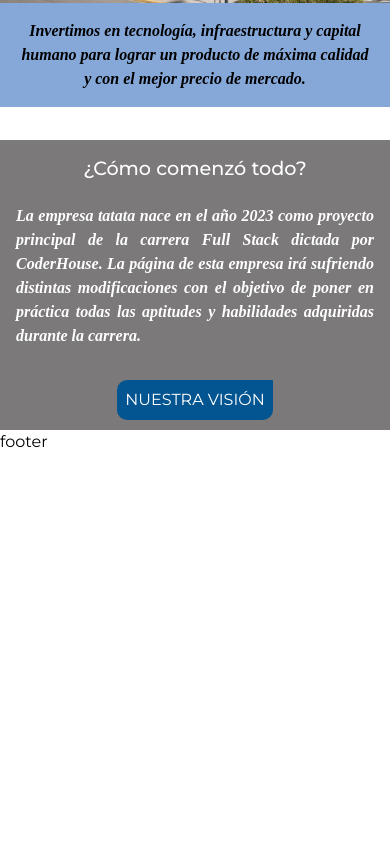
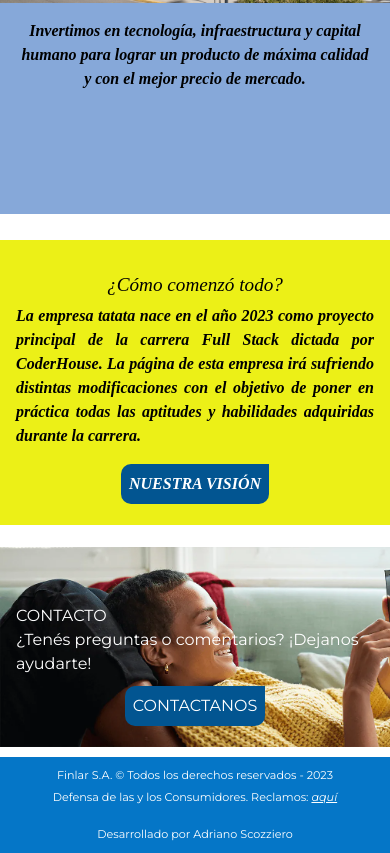
Before and after one commit to Scozzieroadriano/PreEntrega3ScozzieroHTML, a plain HTML site: page index.html in a window 390 px wide. Shown: the part 386-1239 px from the top of the page. Before the commit the page ends 844 px from the top, so only its background shows below. Drawn offline with nearby package versions, Linux system fonts and the light colour scheme.

Commit message:
hader y footer version mobile terminado, index version mobile terminado

```diff
--- a/index.html
+++ b/index.html
@@ -77,15 +77,33 @@
                     <a class="seccion-principal__article-boton" href="./pages/sobre-nosotros.html#vision-historia">NUESTRA
                         VISIÓN</a>
 
+            </article>
+            <hr>
+            <hr>
+            <article class="seccion-principal__contacto">
+
+                <span class="seccion-principal__contacto-titulo">CONTACTO</span>
+
+                <span class="seccion-principal__contacto-text">¿Tenés preguntas o comentarios? ¡Dejanos
+                    ayudarte!</span>
+
+                <a class="seccion-principal__contacto-boton"
+                    href="./pages/sobre-nosotros.html#vision-historia">CONTACTANOS</a>
 
             </article>
-
 
         </section>
 
     </main>
-    <footer>
-        footer
+    <hr>
+    <footer class="footer">
+        <span>Finlar S.A. © Todos los derechos reservados - 2023 </span>
+        <span>Defensa de las y los Consumidores. Reclamos: <a
+                href="https://www.argentina.gob.ar/economia/comercio/defensadelconsumidor"
+                >aquí</a> </span>
+        <hr>
+        <span>Desarrollado por Adriano Scozziero</span>
+
     </footer>
 
     <script src="https://cdn.jsdelivr.net/npm/bootstrap@5.1.3/dist/js/bootstrap.bundle.min.js" integrity="sha384-ka7Sk0Gln4gmtz2MlQnikT1wXgYsOg+OMhuP+IlRH9sENBO0LRn5q+8nbTov4+1p" crossorigin="anonymous"></script>
--- a/styles/scss/_base.scss
+++ b/styles/scss/_base.scss
@@ -7,19 +7,27 @@
 $primary-color:#0576c7;
 $secondary-color: #86a8d9;
 $complement-color:#2CA1DB;
+$tertiary-color: rgb(236, 240, 23) ;
 $btn-color: #025591;
+
 //Declaro mixins
-@mixin flex-center {
+@mixin flex-box ($justify:center,$align:center,$direction:column) {
     display: flex;
-    align-items: center;
-    justify-content: center;
+    align-items: $align;
+    justify-content: $justify;
+    flex-direction: $direction;
 }
-@mixin estilo-parrafo {
+@mixin estilo-parrafo($background){
     text-align: center;
-    font-size:medium;
+    font-size:1rem;
     font-style: italic;
     font-weight:600;
     font-family: serif;
+    background-color: $background;
+    @if lightness($background)>50{
+        color: black;
+    } @else {color: white;}
+
 }
 //Declaro propiedades de etiquetas generales
 ul,li{
@@ -28,7 +36,8 @@ ul,li{
     margin: 0;
 }
 hr{
-    margin:.5rem;
+    margin:.3rem;
+    visibility: hidden;
 }
 
 body{
@@ -36,7 +45,7 @@ body{
     color: black
 }
 a{
-    @include flex-center;
+    @include flex-box(center,center,row);
     text-decoration: none;
  }
 h1{
--- /dev/null
+++ b/styles/scss/components/_buttons.scss
@@ -0,0 +1,7 @@
+@mixin button-index{
+    background-color: $btn-color;
+    color:white;
+    padding: 8px;
+    border-radius: 10px 0 10px 10px;
+    margin-bottom: 5px;
+}
--- a/styles/scss/components/_footer.scss
+++ b/styles/scss/components/_footer.scss
@@ -0,0 +1,16 @@
+.footer{
+    background-color: $primary-color;
+    @include flex-box(center,center,column);
+    padding: 10px;
+    gap: 5px;
+    font-size: .7rem;
+    text-align: center;
+    color: white;
+
+    a{display: inline;
+        font-style: italic;
+        color: white;
+        text-decoration: underline;
+    }
+
+}
--- a/styles/scss/components/_menu-redes-sociales.scss
+++ b/styles/scss/components/_menu-redes-sociales.scss
@@ -1,7 +1,7 @@
 .header__social-menu {
     grid-area: social;
     border: 1px solid black;
-    @include flex-center;
+    @include flex-box(center,center,row);
     gap: 2px;
 
     .social-item{
--- a/styles/scss/main.scss
+++ b/styles/scss/main.scss
@@ -1,6 +1,7 @@
 @import "./base";
-
-//Importk los archivos que conforman el header principal de la página.
+//Importo la hoja de estilos para todos los botones a utilizar.
+@import "./components/buttons";
+//Importo los archivos que conforman el header principal de la página.
 @import "./components/header.scss";
 @import "./components/menu-redes-sociales";
 @import "./components/menu-principal";
--- a/styles/scss/pages/_index.scss
+++ b/styles/scss/pages/_index.scss
@@ -1,48 +1,59 @@
 .seccion-principal{
     width: 100%;
-    @include flex-center;
-    flex-direction: column;
+    @include flex-box(center,center,column);
 
     &__title{
         visibility: hidden;
     }
 
     &__portada{
-      @include flex-center;
-      flex-direction: column;
+        @include flex-box(center,center,column);
+
         img{
             width: 100%;
 
         }
         &-desc{
-            @include estilo-parrafo;
-            background-color: $secondary-color;
+            @include estilo-parrafo($secondary-color);
+            width: 100%;
+            height: 25vh;
             padding: 1em;
         }
 
     }
 
     &__article{
-        @include flex-center;
-        flex-direction: column;
-        background-color: rgb(123, 121, 121);
-        color: white;
+        @include flex-box(center,center,column);
+        @include estilo-parrafo($tertiary-color);
+        padding: 1em;
+
 
         &-title{
             margin-top: .5em;
         }
 
         &-text{
-           @include estilo-parrafo;
+          // @include estilo-parrafo;
            text-align: justify;
-           padding: 1em;
         }
         &-boton{
-            background-color: $btn-color;
-            color:white;
-            padding: 8px;
-            border-radius: 10px 0 10px 10px;
-            margin-bottom: 10px;
+            @include button-index;
         }
     }
+    &__contacto{
+        height: 200px;
+        background-image: url(../../../images/fondos/banner-contacto.png);
+        background-size: cover;
+        color:white;
+        @include flex-box(end,start,column);
+        padding: 1em;
+
+        &-boton{
+            align-self: center;
+            @include button-index;
+            margin-top: 10px;
+        }
+
+
+    }
 }
```
Also changed, not shown: images/fondos/banner-contacto.png (added), styles/css/styles.css, 1 other file.
